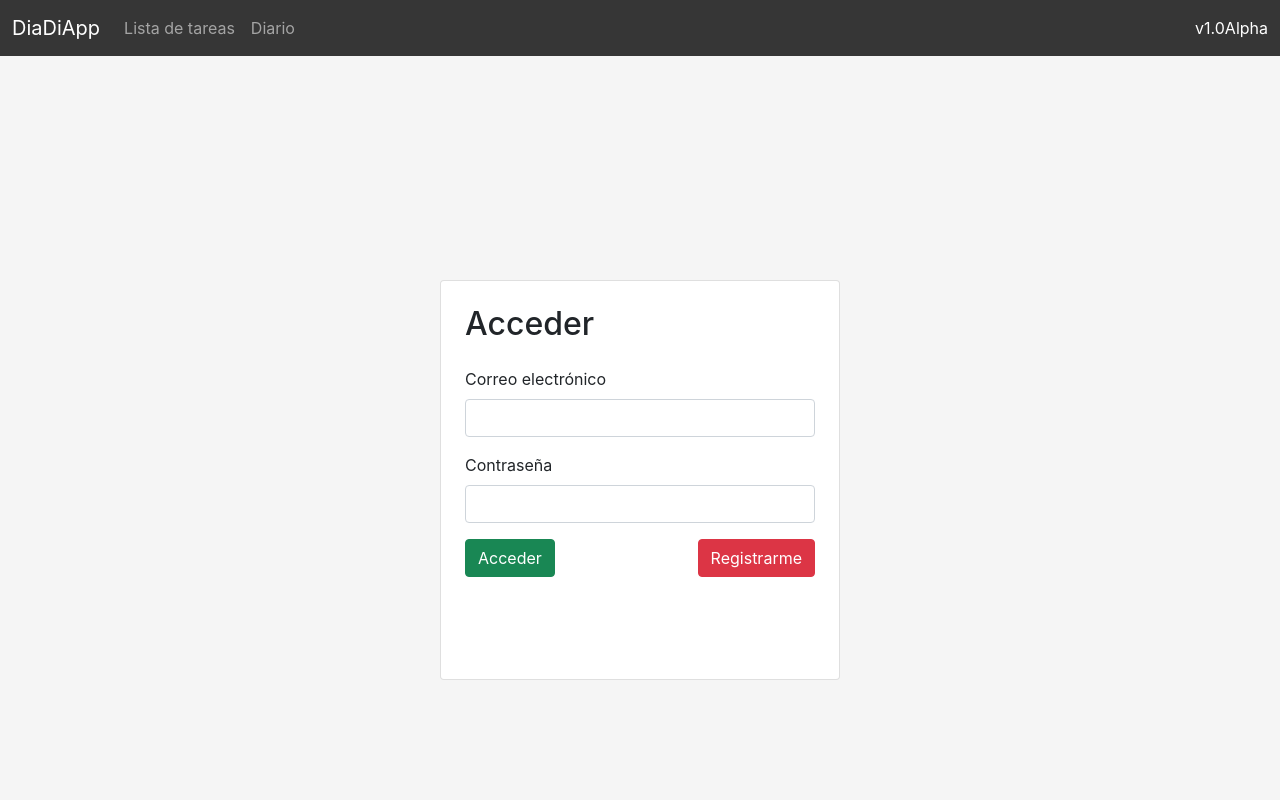
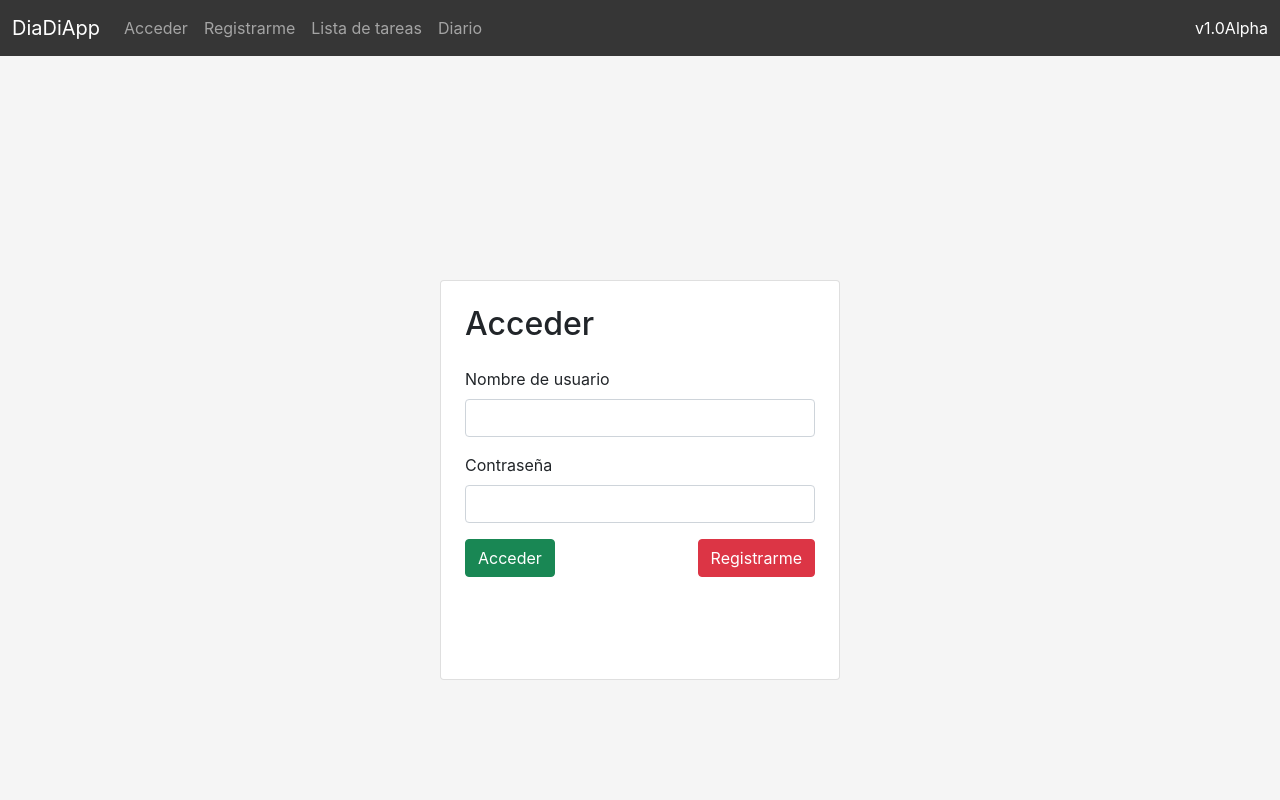
Before and after one commit to maximovj/diadi-app, a React (Create React App) app in the folder dev-react-app/: page /acceder in a window 1280 px wide. Shown: the top 800 px of the page. Built offline with nearby package versions, Linux system fonts and the light colour scheme.

Commit message:
*** Se modifica NavBar componente

```diff
--- a/dev-react-app/src/components/NavBar.jsx
+++ b/dev-react-app/src/components/NavBar.jsx
@@ -19,6 +19,16 @@ export function NavBar() {
           </button>
           <div className="collapse navbar-collapse" id="navbarSupportedContent">
             <ul className="navbar-nav me-auto mb-2 mb-lg-0">
+              <li className="nav-item">
+                <a className="nav-link" aria-current="page" href="/acceder">
+                  Acceder
+                </a>
+              </li>
+              <li className="nav-item">
+                <a className="nav-link" aria-current="page" href="/registrarme">
+                  Registrarme
+                </a>
+              </li>
               <li className="nav-item">
                 <a className="nav-link" aria-current="page" href="#">
                   Lista de tareas
--- a/dev-react-app/src/components/login/Login.js
+++ b/dev-react-app/src/components/login/Login.js
@@ -24,7 +24,7 @@ export function Login({ onLogin }) {
         <h2 className="mb-4">Acceder</h2>
         <form>
           <div className="mb-3">
-            <label htmlFor="email" className="form-label">Correo electrónico</label>
+            <label htmlFor="email" className="form-label">Nombre de usuario</label>
             <input
               type="text"
               className="form-control"
```
